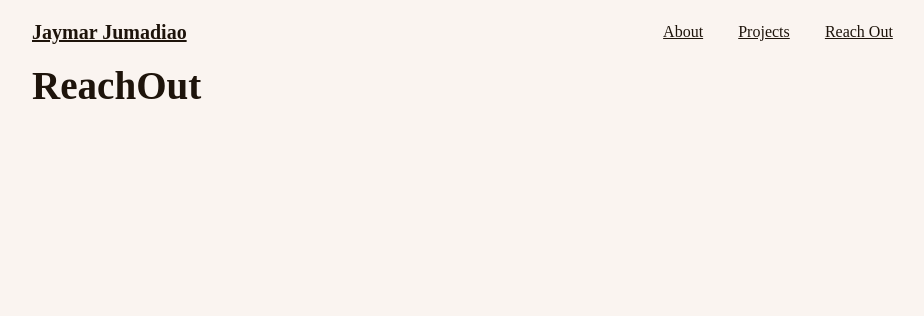
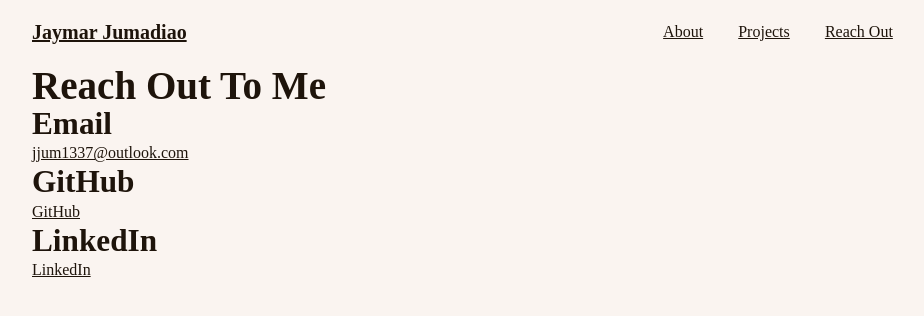
Before and after one commit to kalamansi10/portfolio-react, a React (Vite) app: page /reach-out in a window 1280 px wide. Shown: the top 316 px of the page, without its empty margins (160-1084 px from the left). Built offline with nearby package versions, Linux system fonts and the light colour scheme; a web font is replaced by a local one.

Commit message:
Initial contact page layout

```diff
--- a/src/pages/ReachOut.tsx
+++ b/src/pages/ReachOut.tsx
@@ -1,7 +1,13 @@
 const ReachOut: React.FC = () => {
   return (
     <div>
-      <h2>ReachOut</h2>
+      <h2>Reach Out To Me</h2>
+      <h3>Email</h3>
+      <a href="mailto: jjum1337@outlook.com">jjum1337@outlook.com</a>
+      <h3>GitHub</h3>
+      <a href="https://github.com/kalamansi10">GitHub</a>
+      <h3>LinkedIn</h3>
+      <a href="https://www.linkedin.com/in/jjumadiao">LinkedIn</a>
     </div>
   );
 };
```
